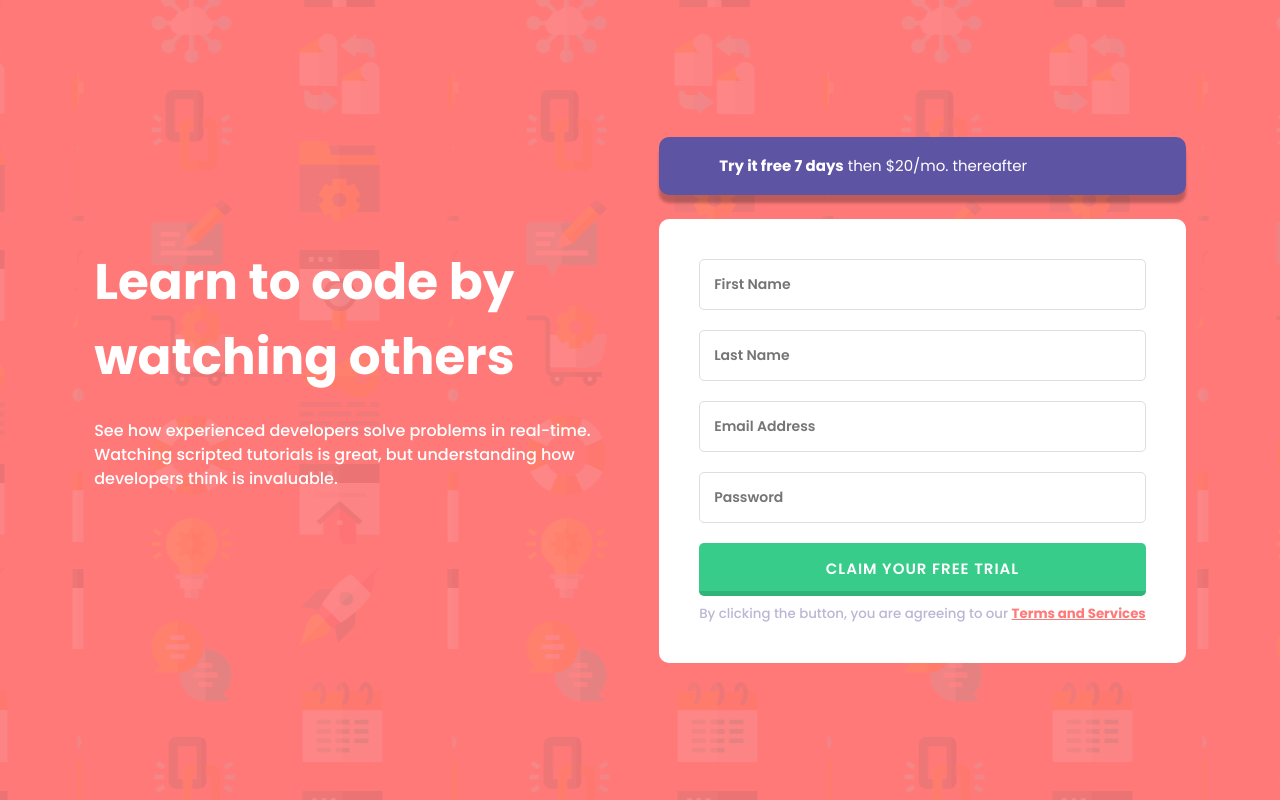
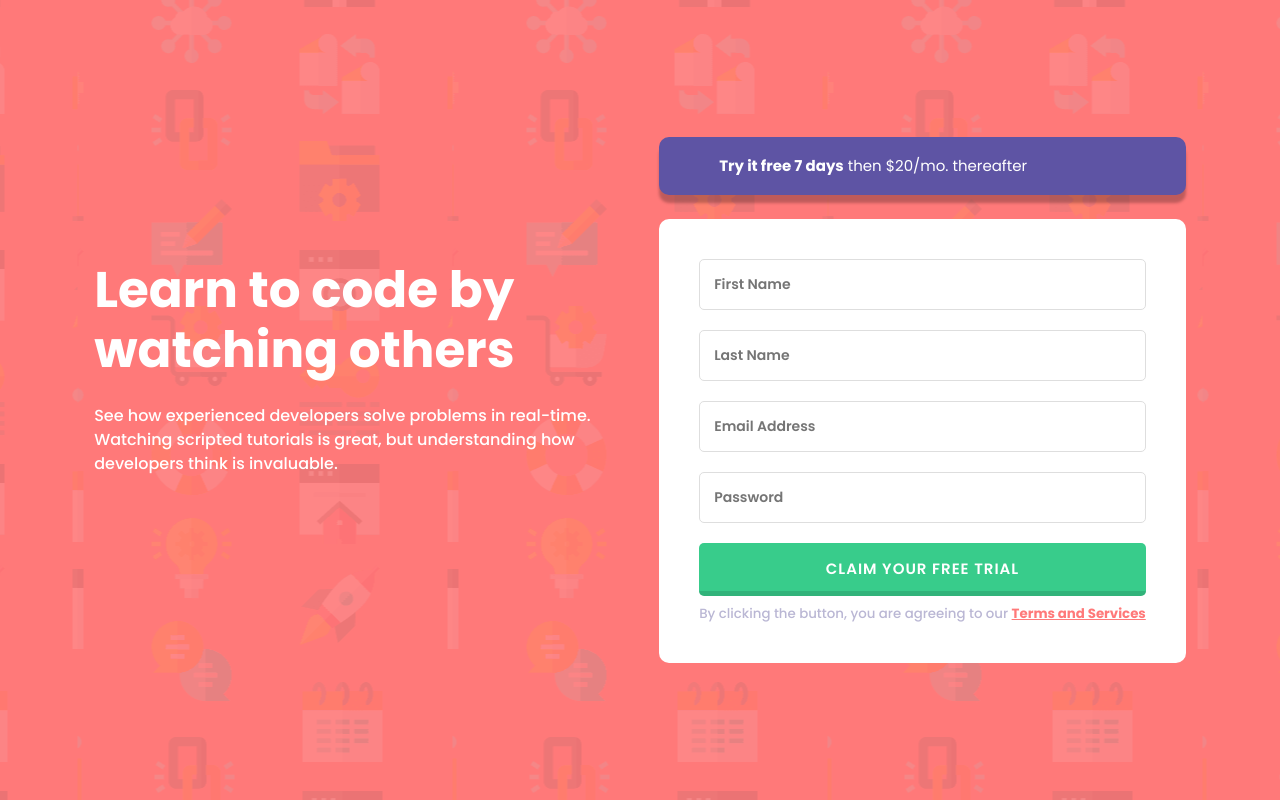
Before and after one commit to antoniochangoer/intro-component-with-signup-form, a plain HTML site: page index.html in a window 1280 px wide. Drawn offline with Linux system fonts and the light colour scheme.

Commit message:
title line height fix

```diff
--- a/styles/style.css
+++ b/styles/style.css
@@ -217,6 +217,7 @@ button:hover {
 
     .header__title {
         font-size: var(--ls-title);
+        line-height: 1.2;
     }
 
     .form {
```
